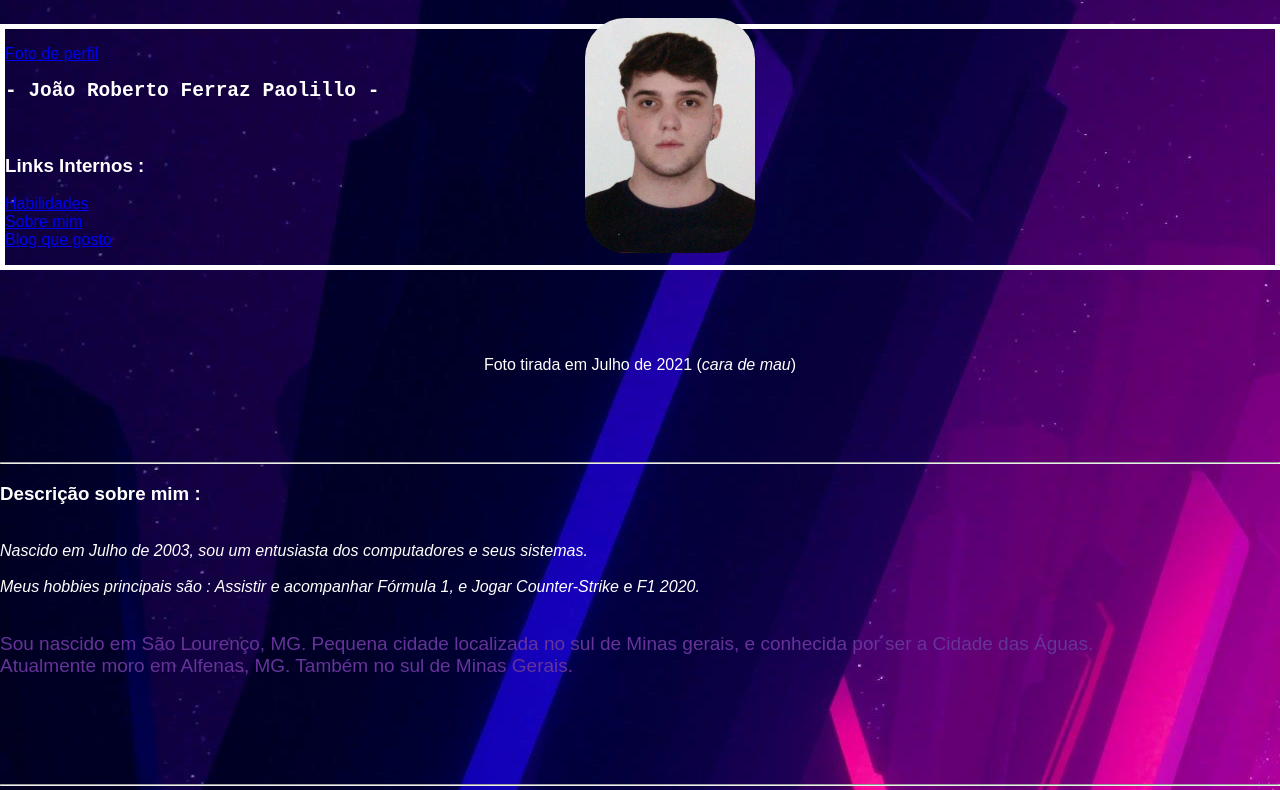
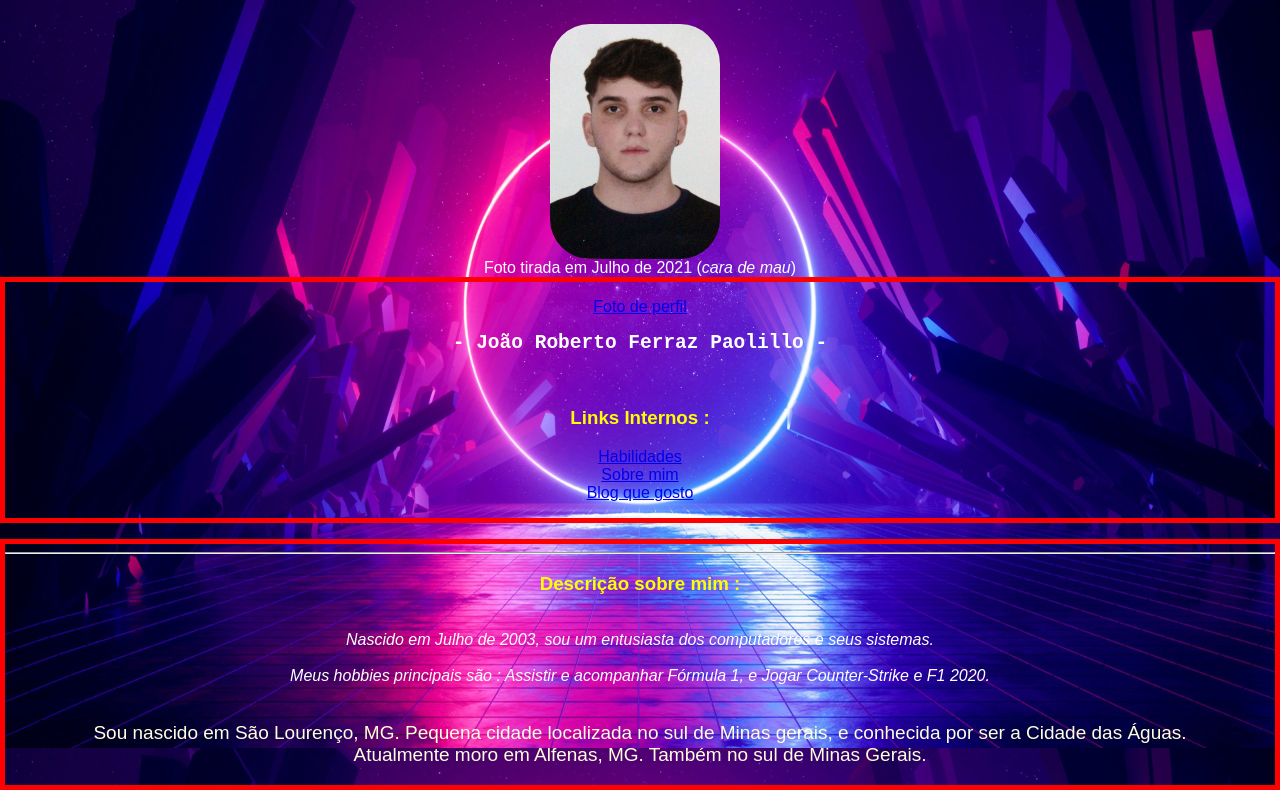
Before and after one commit to joaorfp/joaorfp.github.io, a plain HTML site: page index.html in a window 1280 px wide. Shown: the part 52-842 px from the top of the page. Drawn offline with Linux system fonts and the light colour scheme.

Commit message:
adição de estilo para texto e fotos

```diff
--- a/index.html
+++ b/index.html
@@ -1,4 +1,5 @@
 <html lang="pt-br">
+
 <head>
     <meta charset="UTF-8">
     <title>Portfolio Trybe</title>
@@ -7,11 +8,17 @@
     </style>
     <link rel="stylesheet" type="text/css" href="stylePortfolio.css">
 </head>
+
 <body>
     <h1>Portfólio Web</h1>
     <br>
+    <div class="div-photo">
         <img src="./fotinha.jpeg" id="foto-perfil">
-    <div class="div-photo">
+    </div>
+    <div id="perfil">
+        Foto tirada em Julho de 2021 (<em>cara de mau</em>)
+    </div>
+    <div class="div-description">
         <p>
             <a href="./fotinha.jpeg" target="_blank">Foto de perfil</a>
         <h2 id="name"> - João Roberto Ferraz Paolillo - </h2>
@@ -24,20 +31,10 @@
         <a href="#Blog">Blog que gosto</a>
         </p>
     </div>
-    <br>
     <p>
     </p>
     <p>
-        <br>
-        <br>
-        <div id="perfil">
-            Foto tirada em Julho de 2021 (<em>cara de mau</em>)
-        </div>
-        <br>
-        <br>
-        <br>
-        <br>
-    </p>
+    <div class="div-description">
         <hr>
         <h3>Descrição sobre mim :</h3>
         <p id="description">
@@ -47,14 +44,13 @@
             Meus hobbies principais são : Assistir e acompanhar Fórmula 1, e Jogar Counter-Strike e F1 2020.<br>
             <br>
         <p id="towns">
-        Sou nascido em São Lourenço, MG. Pequena cidade localizada no sul de Minas gerais, e conhecida por ser a Cidade das Águas.<br>
+            Sou nascido em São Lourenço, MG. Pequena cidade localizada no sul de Minas gerais, e conhecida por ser a
+            Cidade das Águas.<br>
             Atualmente moro em Alfenas, MG. Também no sul de Minas Gerais.<br>
         </p>
-        <br>
-        <br>
-        <br>
-        <br>
+    </div>
     </p>
+    <div class="div-description">
     <hr>
     <p id="Habilidades">
     <h3>Habilidades :</h3>
@@ -66,12 +62,16 @@
         <li class="term-3">Tenho uma excelente escrita em termos de gramática</li>
         <li class="term-4">Criatividade</li>
         <li class="term-5"><strong>Habilidade que mais me orgulho : Saber seguir meus princípios</strong></li>
-
+        <br>
+        <br>
+        <br>
+        <h3>Blog que gosto sobre Fórmula 1 :</h3><a href="https://www.botecof1.com.br/">blog</a>
+    </div>
     </ul>
     <br>
-        <h3>Blog que gosto sobre Fórmula 1 :</h3><a href="https://www.botecof1.com.br/">blog</a>
     </p>
     <hr>
 
 </body>
+
 </html>
--- a/stylePortfolio.css
+++ b/stylePortfolio.css
@@ -2,16 +2,20 @@ body {
   font-family: sans-serif;
   color: white;
   background-image: url(./wallpaperportfolio4k.jpg);
+  background-attachment: fixed;
+  background-size: 100%;
+  background-repeat: no-repeat;
   margin: 0px;
 }
 .div-photo {
-  border: 5px solid white;
+  position: inherit;
+  padding-left: 43%;
+}
+.div-description {
+  border: 5px solid red;
+  text-align: center;
   position: inherit;
 }
-/*.div-description {
-    border: 5px solid red;
-    text-align: left;
-}*/
 
 #name {
   font-family: monospace;
@@ -24,22 +28,24 @@ h1 {
   color: grey;
   text-align: center;
 }
+h3 {
+  text-align: center;
+  color: yellow;
+}
 #foto-perfil {
-
   width: 170px;
-  position: absolute;
-  top: 70px;
+  position: inherit;
+  top: 0px;
   left: 585px;
   border-radius: 40px;
 }
 
 #towns {
   font-size: 19px;
-  color: rebeccapurple;
+  color: lightyellow;
   font-style: inherit;
 }
 #list-costumize {
-  background-color: red;
   font-family: cursive;
 }
 .term-1 {
```
Also changed, not shown: Trybe_case_v1.030-1.jpg (added). Lines whose indentation alone changed are shown as unchanged.
